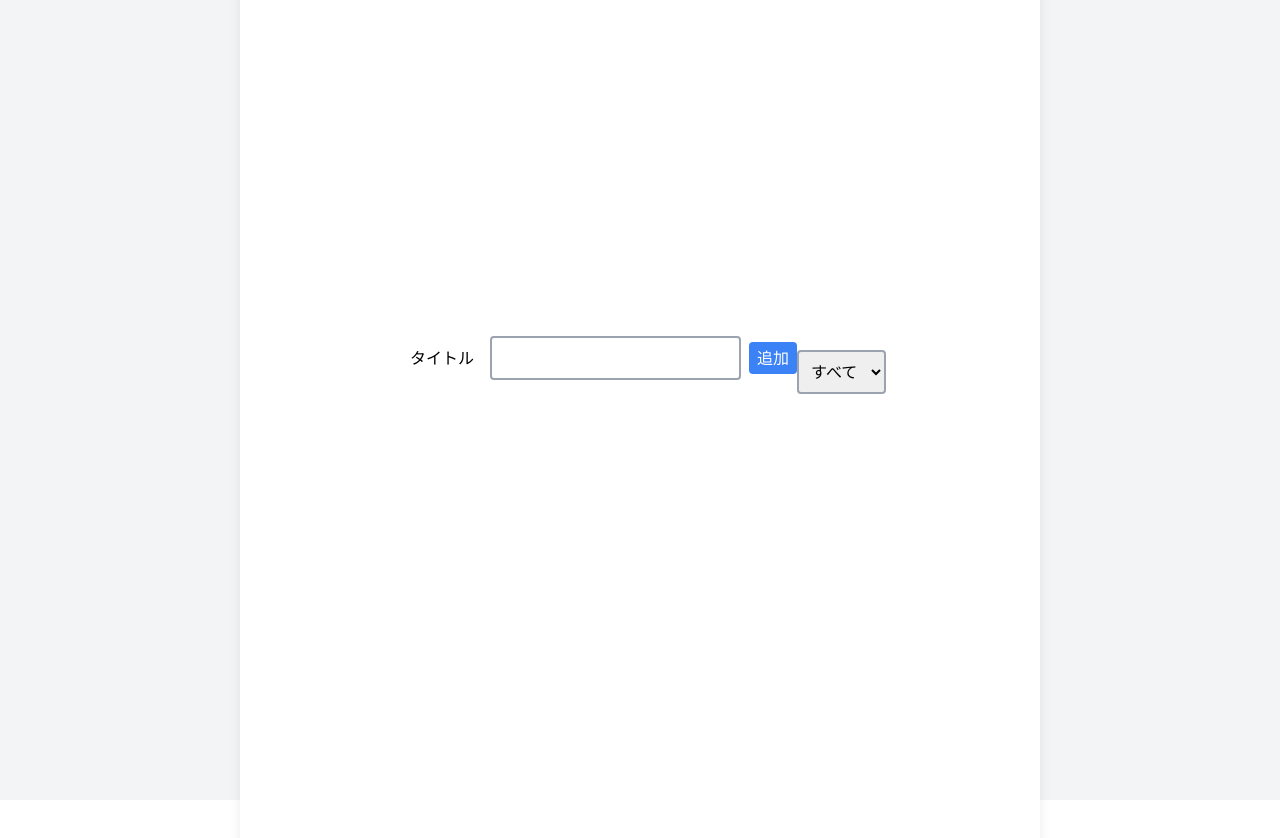
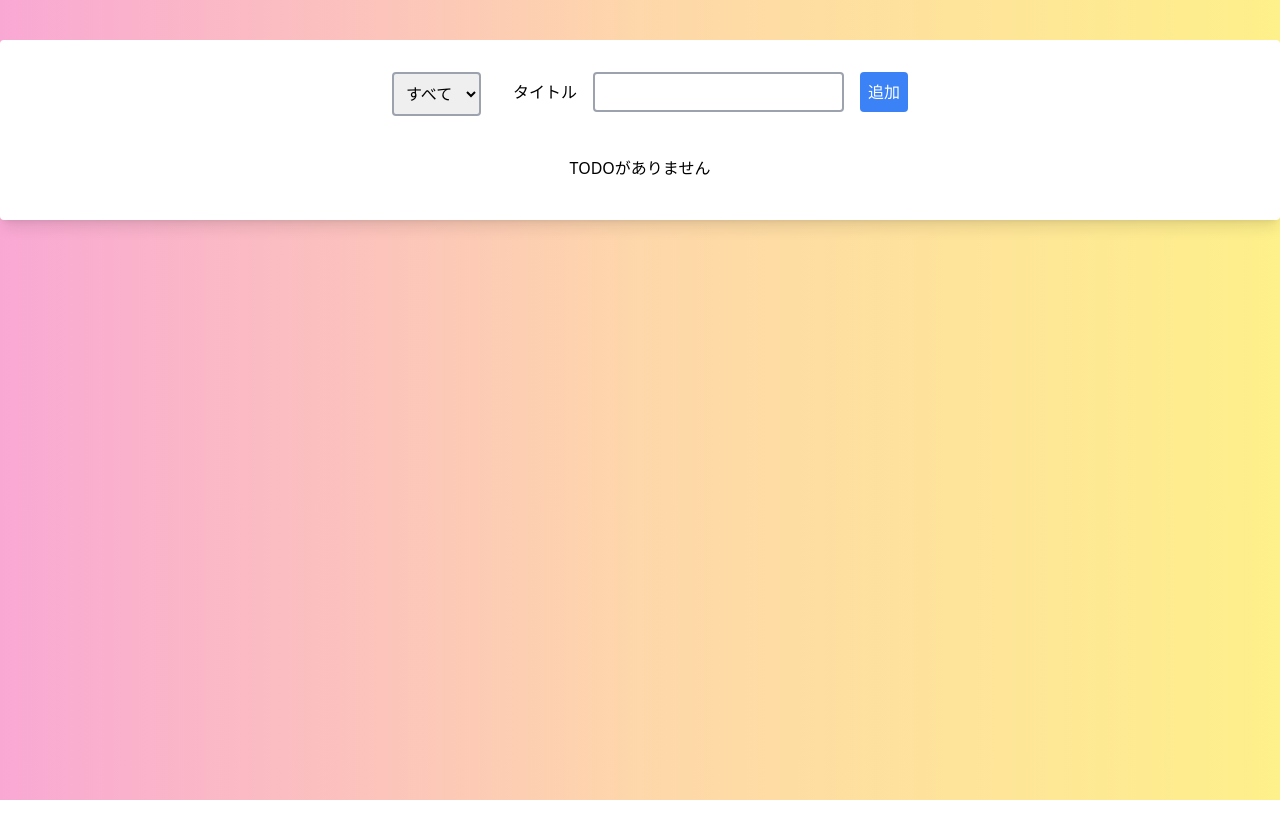
Before and after one commit to k-katayanagi/MyTodoList, a React (Vite) app: page / in a window 1280 px wide. Shown: the top 838 px of the page. After the commit the page ends 800 px from the top, so only its background shows below. Built offline with nearby package versions, Linux system fonts and the light colour scheme.

Commit message:
【css装飾】

```diff
--- a/package.json
+++ b/package.json
@@ -10,8 +10,6 @@
     "preview": "vite preview"
   },
   "dependencies": {
-    "autoprefixer": "^10.4.20",
-    "postcss": "^8.4.49",
     "react": "^18.3.1",
     "react-dom": "^18.3.1"
   },
@@ -20,10 +18,12 @@
     "@types/react": "^18.3.12",
     "@types/react-dom": "^18.3.1",
     "@vitejs/plugin-react": "^4.3.4",
+    "autoprefixer": "^10.4.20",
     "eslint": "^9.15.0",
     "eslint-plugin-react-hooks": "^5.0.0",
     "eslint-plugin-react-refresh": "^0.4.14",
     "globals": "^15.12.0",
+    "postcss": "^8.4.49",
     "tailwindcss": "^3.4.16",
     "typescript": "~5.6.2",
     "typescript-eslint": "^8.15.0",
--- a/src/App.tsx
+++ b/src/App.tsx
@@ -35,7 +35,7 @@ const App = () => {
         setSortTodoList(sortedTodos);
         break;
     }
-  }, [selectSortState,todoList]); // selectSortState`が変更されるたびに実行される
+  }, [selectSortState,todoList]); // selectSortStateが変更されるたびに実行される
 
   const toggleEditMode = (editMode: boolean, todo?: TodoType): void => {
     setIsEditing(editMode);
@@ -67,6 +67,7 @@ const App = () => {
       alert("TODOを入力してください");
       return;
   }
+
   const newId = Math.max(...todoList.map(todo => todo.id), 0) + 1;
     setTodoList([...todoList, { id: newId, title: addTodoTitle, state: "未完了" }]);
     setAddTodoTitle("");
@@ -90,15 +91,18 @@ const App = () => {
     setIsEditing(false);
     setEditTodo(null);
     setIsEditingDone(true);
+
     setTimeout(() => {
       setIsEditingDone(false);
     }, 2000);
   };
 
   return (
-    <div className="flex items-center justify-center h-screen bg-gray-100">
-      <div className="flex flex-col items-center justify-center bg-white p-8 rounded shadow-lg w-[800px]">
-        <div className="flex items-center justify-center w-full mb-10"> {/* 横並びでスペースを調整 */}
+    <div className="flex flex-col items-center justify-start min-h-screen bg-gradient-to-r from-pink-300 via-orange-200 to-yellow-200">
+      <div className="flex flex-col items-start justify-center bg-white p-8 rounded shadow-lg w-full max-w-[1300px] mt-10">
+        <div className="flex w-full items-center">
+          <div className="flex w-full justify-center items-start space-x-4">
+            <StateSortOption onChangeState={handleUpdateSortState} />
             {isEditing ? (
             <EditForm
             onCancel={toggleEditMode}
@@ -108,22 +112,35 @@ const App = () => {
             updateState={handleUpdateTodoState}
             />
             ) : (
-            <InputForm onAdd={handleAddTodoList} onChange={handleChangeInputAddTodo} addTodoTitle={addTodoTitle} />
+            <InputForm
+            onAdd={handleAddTodoList}
+            onChange={handleChangeInputAddTodo}
+            addTodoTitle={addTodoTitle}
+            />
+            )}
+          </div>
+      </div>
+
+        {isEditingDone && (
+        <div className="flex justify-center w-full">
+          <p className="text-red-500 font-bold">保存しました</p>
+        </div>
         )}
 
-          {/* ステータスソートオプションを横並びに配置 */}
-          <StateSortOption onChangeState={handleUpdateSortState} />
+      {/* タイトルとステータスのラベル */}
+        <ul className="p-0 mt-2 w-full">
+          {sortTodoList.length === 0 ? (
+          <p className="flex justify-center items-center py-2">TODOがありません</p>
+          ) : (sortTodoList.map((todo) => (
+          <li key={todo.id} className="flex justify-between items-center py-2 border-b">
+            <span className="flex-1">{todo.title}</span>
+            <span className="mx-2">{`:${todo.state}`}</span>
+            <div className="flex items-center space-x-2">
+            <button onClick={() => toggleEditMode(true, todo)} className="bg-[#34d399] text-white px-2 py-1 rounded">編集</button>
+            <button onClick={() => handleDeleteTodo(todo)} className="bg-red-500 text-white px-2 py-1 rounded">削除</button>
             </div>
-        {isEditingDone ? <p>保存しました</p> : null}
-        <ul className="p-0 mt-4">
-          {sortTodoList.map((todo) => (
-            <li key={todo.id} className="flex justify-between items-center py-2">
-              <span>{todo.title}</span>
-              <span>{todo.state}</span>
-              <button onClick={() => toggleEditMode(true, todo)} className="bg-blue-500 text-white px-2 py-1 rounded mr-2">編集</button>
-              <button onClick={() => handleDeleteTodo(todo)} className="bg-red-500 text-white px-2 py-1 rounded">削除</button>
           </li>
-          ))}
+         )))}
         </ul>
       </div>
     </div>
--- a/src/components/EditForm.tsx
+++ b/src/components/EditForm.tsx
@@ -31,18 +31,26 @@ const EditForm = ({
 
   return (
     <>
-      <label htmlFor="editForm">編集中</label>
-      <input
+    <div className="flex items-start justify-center mb-7">
+      <div className="flex items-start justify-center m-">
+        <label htmlFor="editForm" className="flex items-center h-[40px] mx-4 ">編集中</label>
+        <input
         type="text"
         id="editForm"
         onChange={onChange}
         value={editTodo?.title}
-        className="border-2 border-solid border-gray-400 rounded p-2"
-      />
-      {/* StateOptionコンポーネントに状態変更を渡す */}
-      <StateOption onChangeState={handleChangeTodoState} />
-      <button onClick={() => { addeditTodo(editTodo); }}>保存</button>
-      <button onClick={() => { onCancel(false); }}>キャンセル</button>
+        className="border-2 border-solid border-gray-400 rounded p-2 h-[40px]"
+        />
+        {/* StateOptionコンポーネントに状態変更を渡す */}
+        <StateOption onChangeState={handleChangeTodoState} />
+        <button
+        onClick={() => { addeditTodo(editTodo); }}
+        className="bg-blue-500 text-white px-2 py-1 rounded mx-2">保存</button>
+        <button
+        onClick={() => { onCancel(false); }}
+        className="bg-red-500 text-white px-2 py-1 rounded mx-2">キャンセル</button>
+      </div>
+    </div>
     </>
   );
 };
--- a/src/components/InputForm.tsx
+++ b/src/components/InputForm.tsx
@@ -9,20 +9,20 @@ interface InputFormPropsType {
   const InputForm = ({ onChange, onAdd, addTodoTitle }: InputFormPropsType) => {
     return (
       <>
-        <div className="flex items-center justify-center mb-7 h-screen">
+        <div className="flex items-start justify-center mb-7">
           {/* 入力フォームとボタンを横並びにするためにflexを使用 */}
-          <div className="flex items-center justify-center">
-            <label htmlFor="inputForm" className="mx-4">タイトル</label>
+          <div className="flex items-start justify-center m-">
+          <label htmlFor="inputForm" className="flex items-center h-[40px] mx-4 "> タイトル</label>
             <input
               type="text"
               id="inputForm"
               onChange={onChange}
               value={addTodoTitle}
-              className="border-2 border-solid border-gray-400 rounded p-2"
+              className="border-2 border-solid border-gray-400 rounded p-2 h-[40px]"
             />
             <button
               onClick={() => { onAdd(addTodoTitle); }}
-              className="bg-blue-500 text-white px-2 py-1 rounded ml-2" // ml-2で入力フォームとボタンの間に少しスペースを追加
+              className="bg-blue-500 text-white px-2 py-1 rounded h-[40px] mx-4"  // ml-2で入力フォームとボタンの間に少しスペースを追加
             >
               追加
             </button>
--- a/src/components/StateOption.tsx
+++ b/src/components/StateOption.tsx
@@ -17,7 +17,9 @@ const StateOption = ({ onChangeState }: StateOptionProps) => {
   };
 
   return (
-    <select onChange={handleStateChange}>
+    <select
+    onChange={handleStateChange}
+    className="border-2 border-solid border-gray-400 rounded p-2 h-[40px]">
       {StateOptionList.map((item) => (
         <option key={item.state} value={item.state}>
           {item.state}
--- a/src/components/StateSortOption.tsx
+++ b/src/components/StateSortOption.tsx
@@ -14,7 +14,9 @@ interface StateSortOptionType {
 
     return (
       <>
-        <select onChange={(event) => { onChangeState(event) }} className="border-2 border-solid border-gray-400 rounded p-2">
+        <select
+        onChange={(event) => { onChangeState(event) }}
+        className="border-2 border-solid border-gray-400 rounded p-2 ml-9">
           {
             stateSortOptionList.map((item) => (
               <option value={item.state} key={item.state}>{item.state}</option>
```
Also changed, not shown: 1 other file (tests, documents, lock files or other folders). Lines whose indentation alone changed are shown as unchanged.
